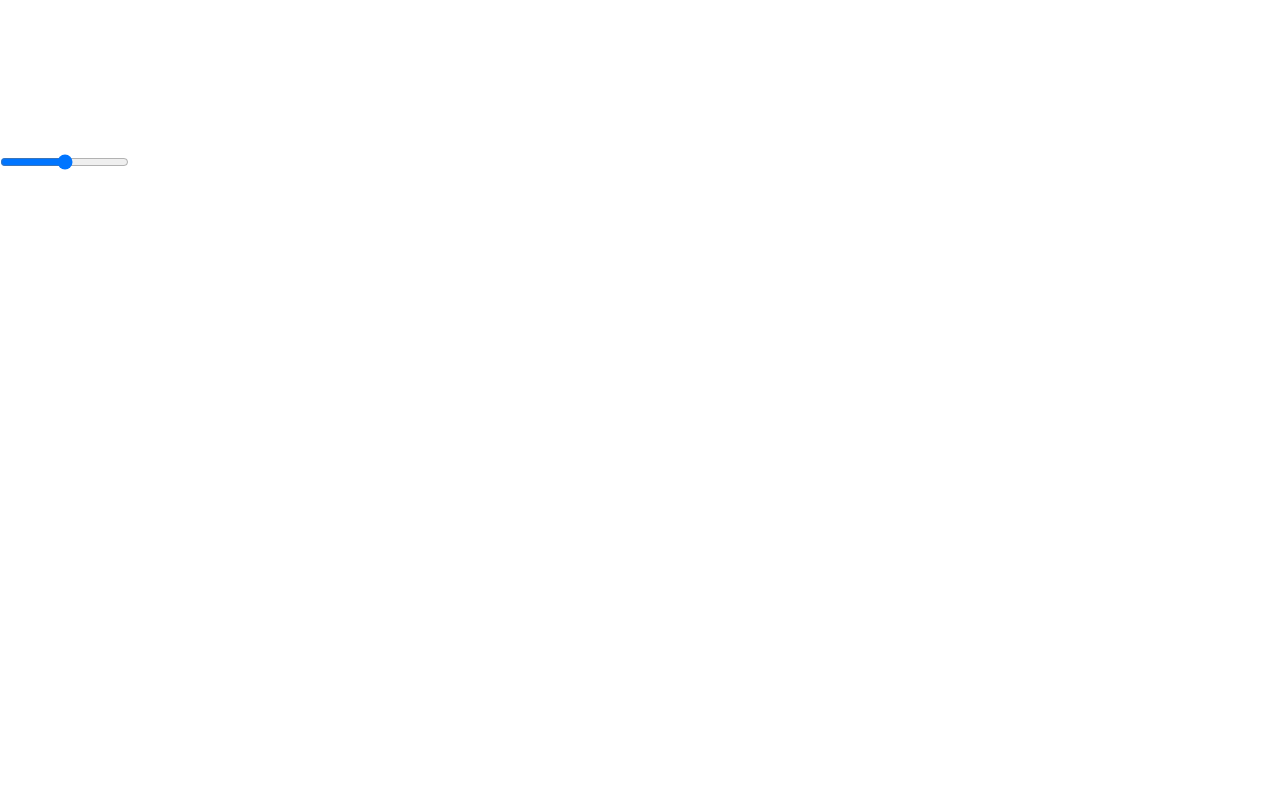
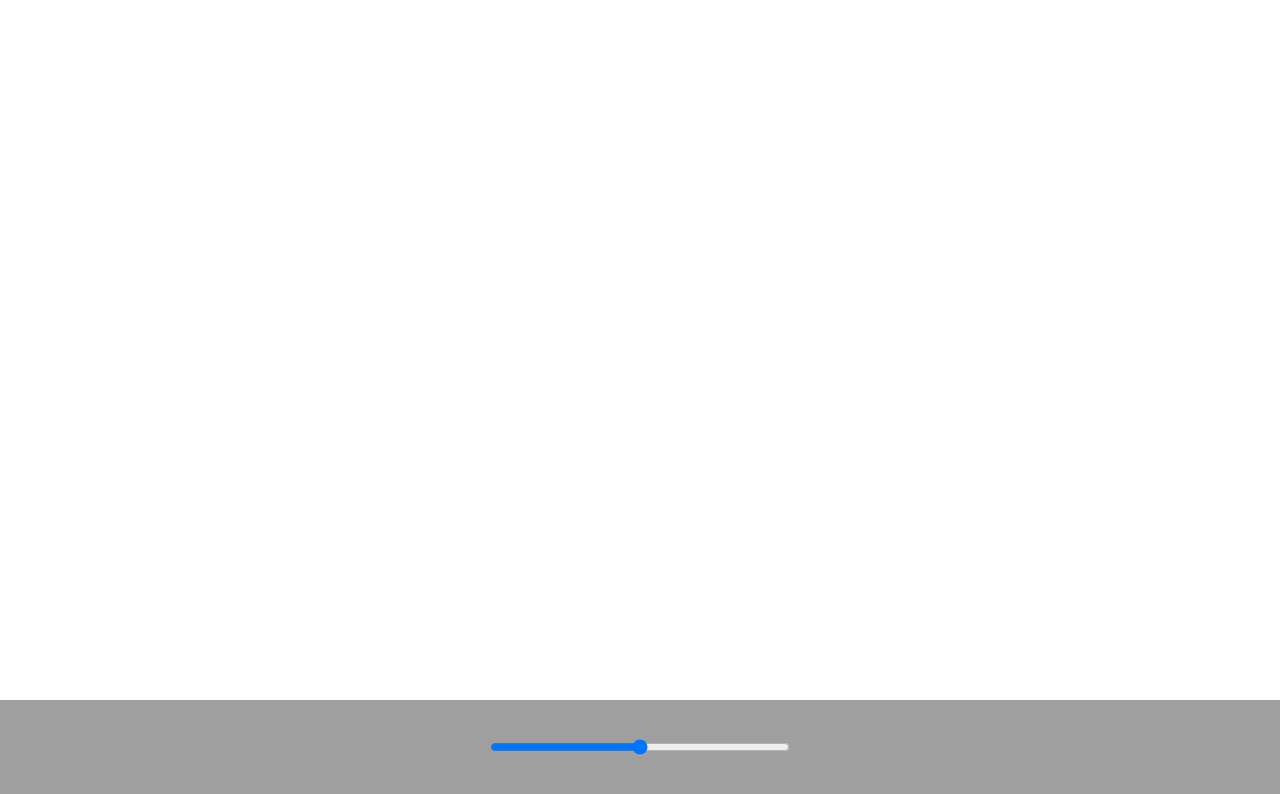
Before and after one commit to doxas/offscreencanvas_test, a plain HTML site: page index.html in a window 1280 px wide. Drawn offline with Linux system fonts and the light colour scheme.

Commit message:
fix base style

```diff
--- a/script/script.js
+++ b/script/script.js
@@ -1,5 +1,7 @@
 
 (() => {
+    let c = null;
+
     window.addEventListener('load', () => {
         let w;
         let isw = window.Worker != null;
@@ -13,7 +15,13 @@
             w.postMessage('send');
         }
 
-        let c = document.querySelector('#canvas');
+        c = document.querySelector('#canvas');
+        resizer(c);
         console.log({offscreen: c.transferControlToOffscreen != null});
     }, false);
+
+    function resizer(c){
+        c.width = window.innerWidth;
+        c.height = window.innerHeight;
+    }
 })();
--- a/style/style.css
+++ b/style/style.css
@@ -4,3 +4,24 @@
     margin: 0;
     padding: 0;
 }
+
+html, body {
+    width: 100%;
+    height: 100%;
+    overflow: hidden;
+}
+
+#info {
+    background-color: rgba(64, 64, 64, 0.5);
+    line-height: 100px;
+    text-align: center;
+    width: 100%;
+    height: 100px;
+    position: absolute;
+    bottom: 0px;
+}
+
+#info input[type=range] {
+    width: 300px;
+    margin: auto;
+}
```
